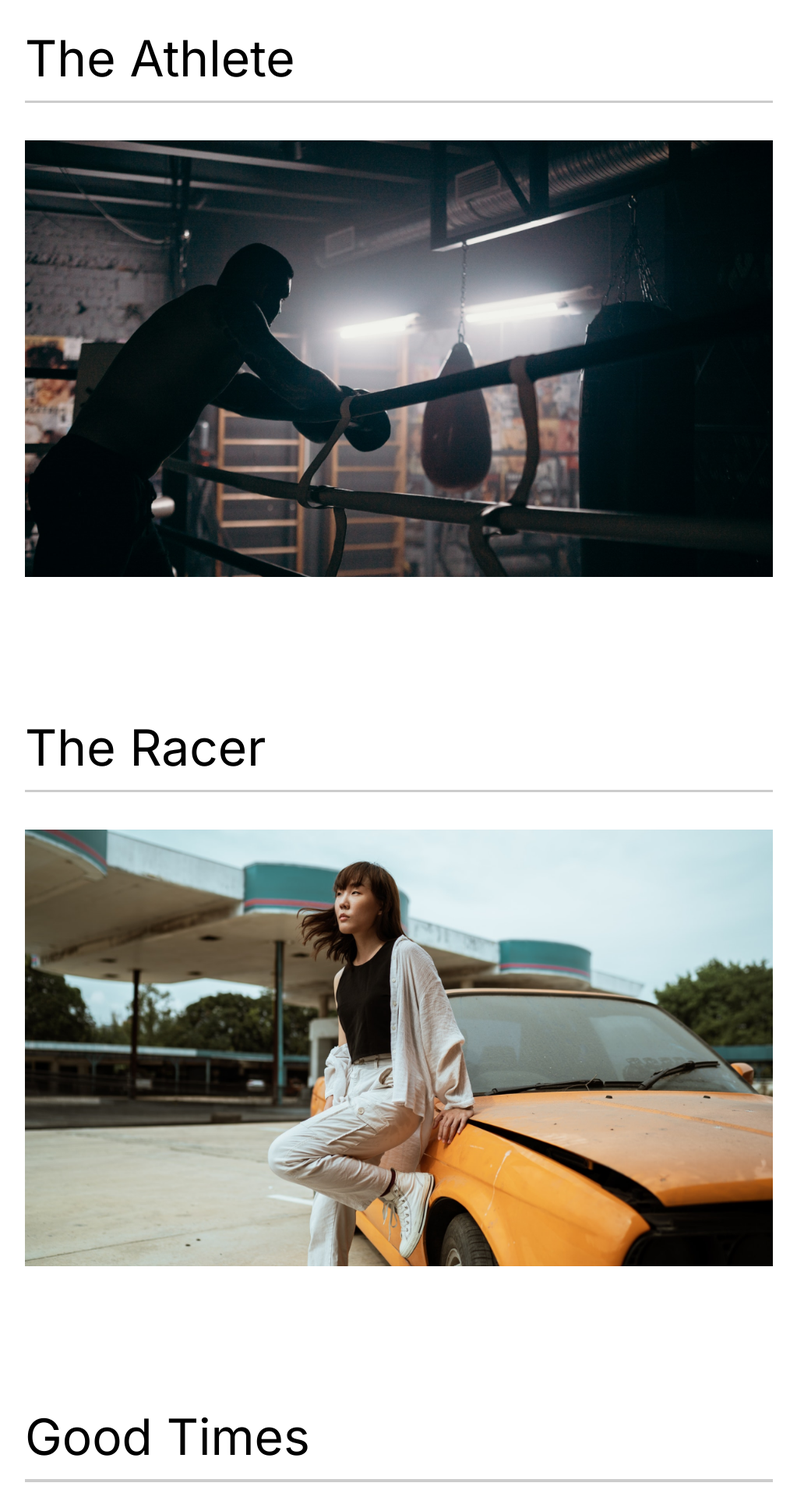
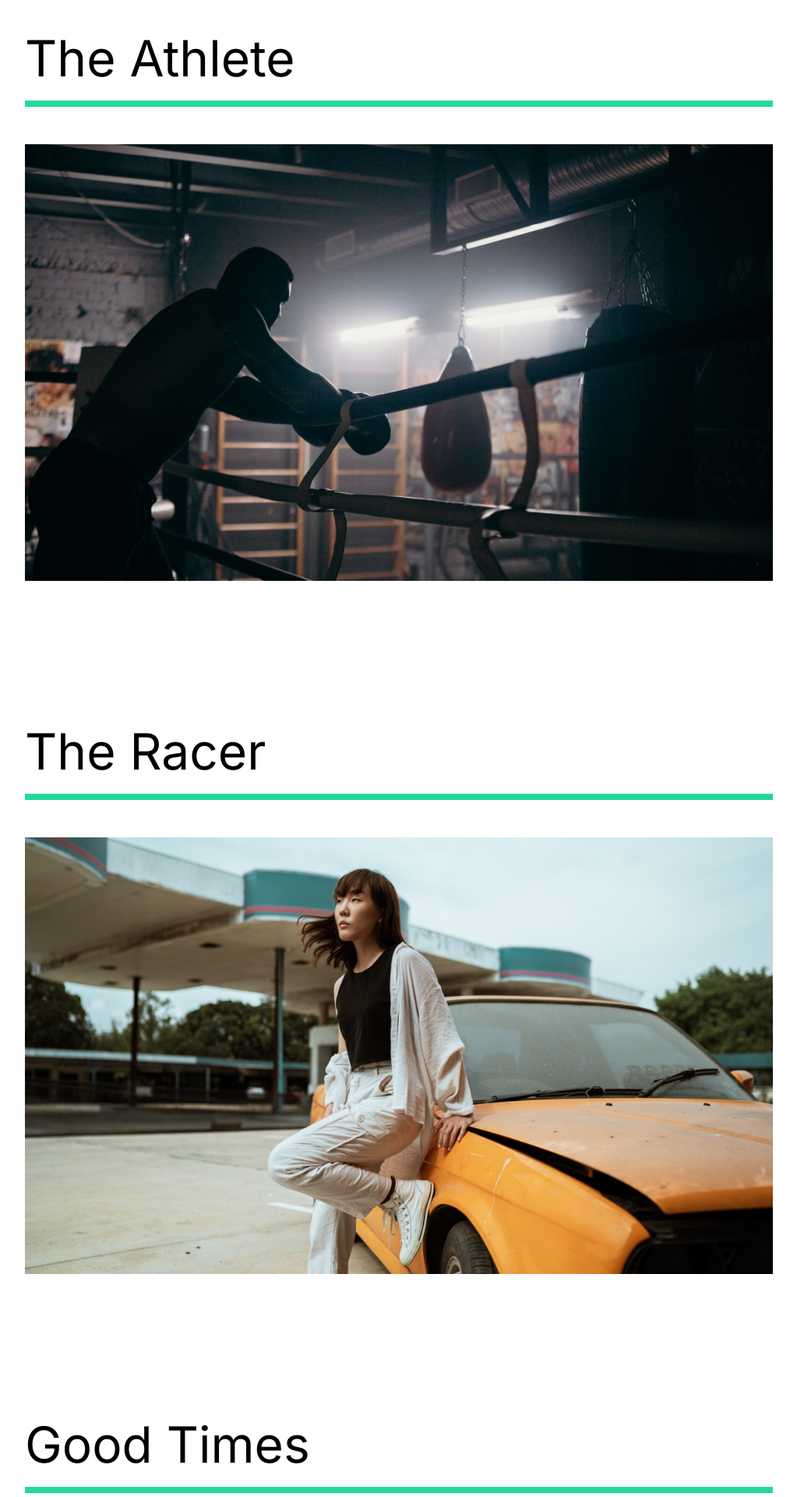
Before and after one commit to masoudgolchin/react-capture-portofolio-website, a React (Create React App) app: page /works in a window 1280 px wide. Shown: the part 140-2060 px from the top of the page at 78% size, without its empty margins (128-1151 px from the left). Built offline with nearby package versions, Linux system fonts and the light colour scheme.

Commit message:
add: animations to Works page

```diff
--- a/src/animation.js
+++ b/src/animation.js
@@ -7,14 +7,13 @@
     opacity: 1,
     y: 0,
     transition: {
-      duration: 1,
+      duration: 0.5,
       when: "beforeChildren",
       staggerChildren: 0.25,
     },
   },
   exit: {
     opacity: 0,
-    y: 300,
     transition: {
       duration: 0.5,
     },
@@ -75,3 +74,41 @@
     },
   },
 };
+
+export const lineAnim = {
+  hidden: {
+    width: "0%",
+  },
+  show: {
+    width: "100%",
+  },
+};
+
+export const slider = {
+  hidden: {
+    x: "-130%",
+    skew: "45deg",
+  },
+  show: {
+    x: "100%",
+    skew: "0deg",
+    transition: {
+      duration: 1,
+      ease: "easeOut",
+    },
+  },
+};
+
+export const sliderContainer = {
+  hidden: {
+    opacity: 1,
+  },
+  show: {
+    opacity: 1,
+    transition: {
+      staggerChildren: 0.15,
+      ease: "easeOut",
+      when: "beforeChildren",
+    },
+  },
+};
--- a/src/components/Wave.js
+++ b/src/components/Wave.js
@@ -5,7 +5,7 @@
 const Wave = () => {
   return (
     <WaveSvg
-      width="1440"
+      width="2000"
       height="363"
       viewBox="0 0 1440 363"
       fill="none"
@@ -26,6 +26,7 @@
   position: absolute;
   left: 0;
   z-index: 1;
+  width: 100%;
 `;
 
 export default Wave;
--- a/src/pages/OurWorks.js
+++ b/src/pages/OurWorks.js
@@ -7,7 +7,14 @@
 import goodtimes from "../img/goodtimes-small.png";
 
 import { motion } from "framer-motion";
-import { pageAnimation } from "../animation";
+import {
+  pageAnimation,
+  fade,
+  photoAnim,
+  lineAnim,
+  slider,
+  sliderContainer,
+} from "../animation";
 
 const OurWorks = () => {
   return (
@@ -18,25 +25,37 @@
       animate="show"
       exit="exit"
     >
+      <motion.div variants={sliderContainer}>
+        <Frame1 variants={slider} />
+        <Frame2 variants={slider} />
+        <Frame3 variants={slider} />
+        <Frame4 variants={slider} />
+      </motion.div>
       <Movie>
-        <h2>The Athlete</h2>
-        <div className="line"></div>
+        <motion.h2 variants={fade}>The Athlete</motion.h2>
+        <motion.div variants={lineAnim} className="line"></motion.div>
         <Link to="/works/the-athlete">
-          <img src={athlete} alt="Athlete" />
+          <Hide>
+            <motion.img variants={photoAnim} src={athlete} alt="Athlete" />
+          </Hide>
         </Link>
       </Movie>
       <Movie>
-        <h2>The Racer</h2>
-        <div className="line"></div>
+        <motion.h2 variants={fade}>The Racer</motion.h2>
+        <motion.div className="line"></motion.div>
         <Link to="/works/the-racer">
-          <img src={theracer} alt="Racer" />
+          <Hide>
+            <motion.img variants={photoAnim} src={theracer} alt="Racer" />
+          </Hide>
         </Link>
       </Movie>
       <Movie>
-        <h2>Good Times</h2>
-        <div className="line"></div>
+        <motion.h2 variants={fade}>Good Times</motion.h2>
+        <motion.div className="line"></motion.div>
         <Link to="/works/good-times">
-          <img src={goodtimes} alt="Good Times" />
+          <Hide>
+            <motion.img variants={photoAnim} src={goodtimes} alt="Good Times" />
+          </Hide>
         </Link>
       </Movie>
     </Work>
@@ -56,8 +75,8 @@
 const Movie = styled.div`
   padding-bottom: 10rem;
   .line {
-    height: 0.2rem;
-    background: #ccc;
+    height: 0.5rem;
+    background: #23d997;
     margin-bottom: 3rem;
   }
 
@@ -67,4 +86,32 @@
     object-fit: cover;
   }
 `;
+
+const Hide = styled.div`
+  overflow: hidden;
+`;
+
+//Frame Animation
+const Frame1 = styled(motion.div)`
+  position: fixed;
+  left: 0;
+  top: 10%;
+  width: 100%;
+  height: 100vh;
+  background: #fffebf;
+  z-index: 2;
+`;
+
+const Frame2 = styled(Frame1)`
+  background: #ff8efb;
+`;
+
+const Frame3 = styled(Frame1)`
+  background: #8ed2ff;
+`;
+
+const Frame4 = styled(Frame1)`
+  background: #8effa0;
+`;
+
 export default OurWorks;
```
